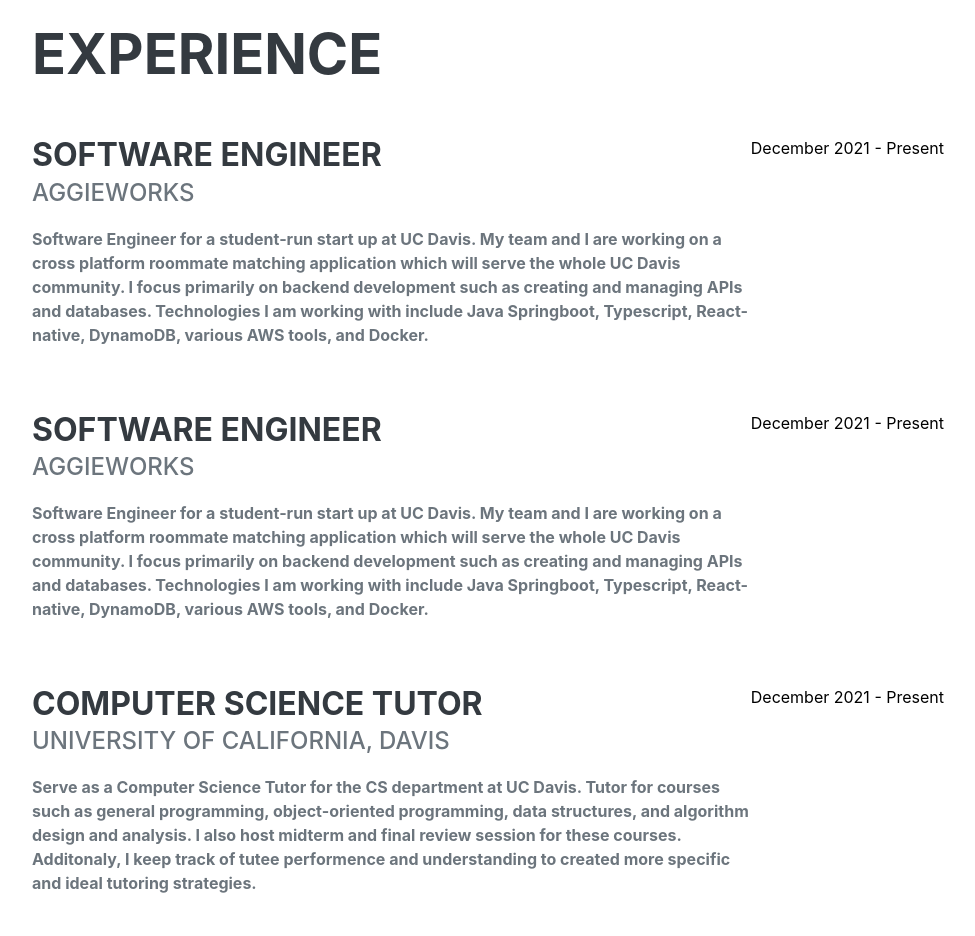
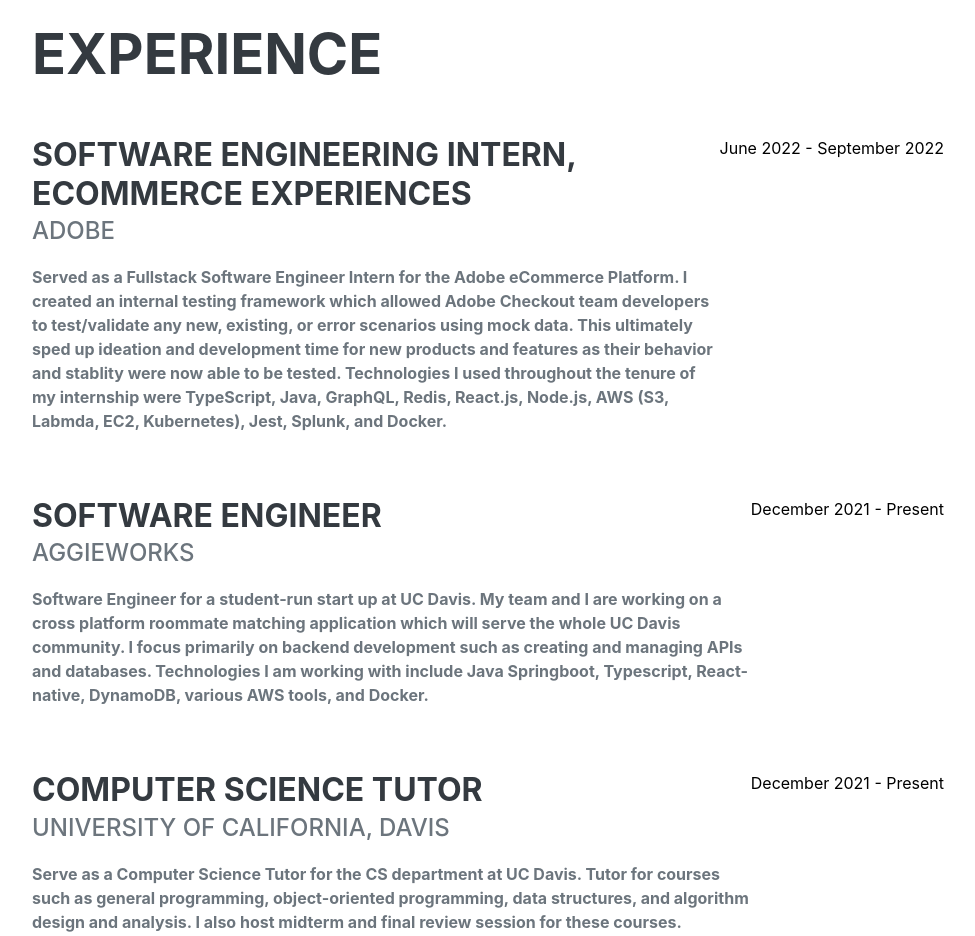
Before and after one commit to abbask31/abbask31.github.io, a plain HTML site: page index.html in a window 1280 px wide. Shown: the part 860-1796 px from the top of the page, without its empty margins (288-1263 px from the left). Drawn offline with nearby package versions, Linux system fonts and the light colour scheme; a web font is replaced by a local one.

Commit message:
Update index.html

```diff
--- a/index.html
+++ b/index.html
@@ -61,17 +61,16 @@
             <section class="resume-section" id="experience">
                 <div class="resume-section-content">
                     <h2 class="mb-5">Experience</h2>
-                        <div class="d-flex flex-column flex-md-row justify-content-between mb-5">
+<div class="d-flex flex-column flex-md-row justify-content-between mb-5">
                         <div class="flex-grow-1">
-                            <h3 class="mb-0">Software Engineer</h3>
-                            <div class="subheading mb-3">AggieWorks</div>
-                            <p> <strong>Software Engineer for a student-run start up at UC Davis. My team and I
-                                are working on a cross platform roommate matching application which will serve the whole UC Davis community. I focus primarily on backend
-                                development such as creating and managing APIs and databases. Technologies I am working with include Java Springboot, Typescript,
-                                React-native, DynamoDB, various AWS tools, and Docker.
+                            <h3 class="mb-0">Software Engineering Intern, eCommerce Experiences</h3>
+                            <div class="subheading mb-3">Adobe</div>
+                            <p> <strong>Served as a Fullstack Software Engineer Intern for the Adobe eCommerce Platform. I created an internal testing framework which allowed Adobe Checkout team developers to
+                                test/validate any new, existing, or error scenarios using mock data. This ultimately sped up ideation and development time for new products and features as their behavior and stablity
+                                were now able to be tested. Technologies I used throughout the tenure of my internship were TypeScript, Java, GraphQL, Redis, React.js, Node.js, AWS (S3, Labmda, EC2, Kubernetes), Jest, Splunk, and Docker.
                             </strong></p>
                         </div>
-                        <div class="flex-shrink-0"><span class="text-primary">December 2021 - Present</span></div>
+                        <div class="flex-shrink-0"><span class="text-primary">June 2022 - September 2022</span></div>
                     </div>
 
                     <div class="d-flex flex-column flex-md-row justify-content-between mb-5">
```
